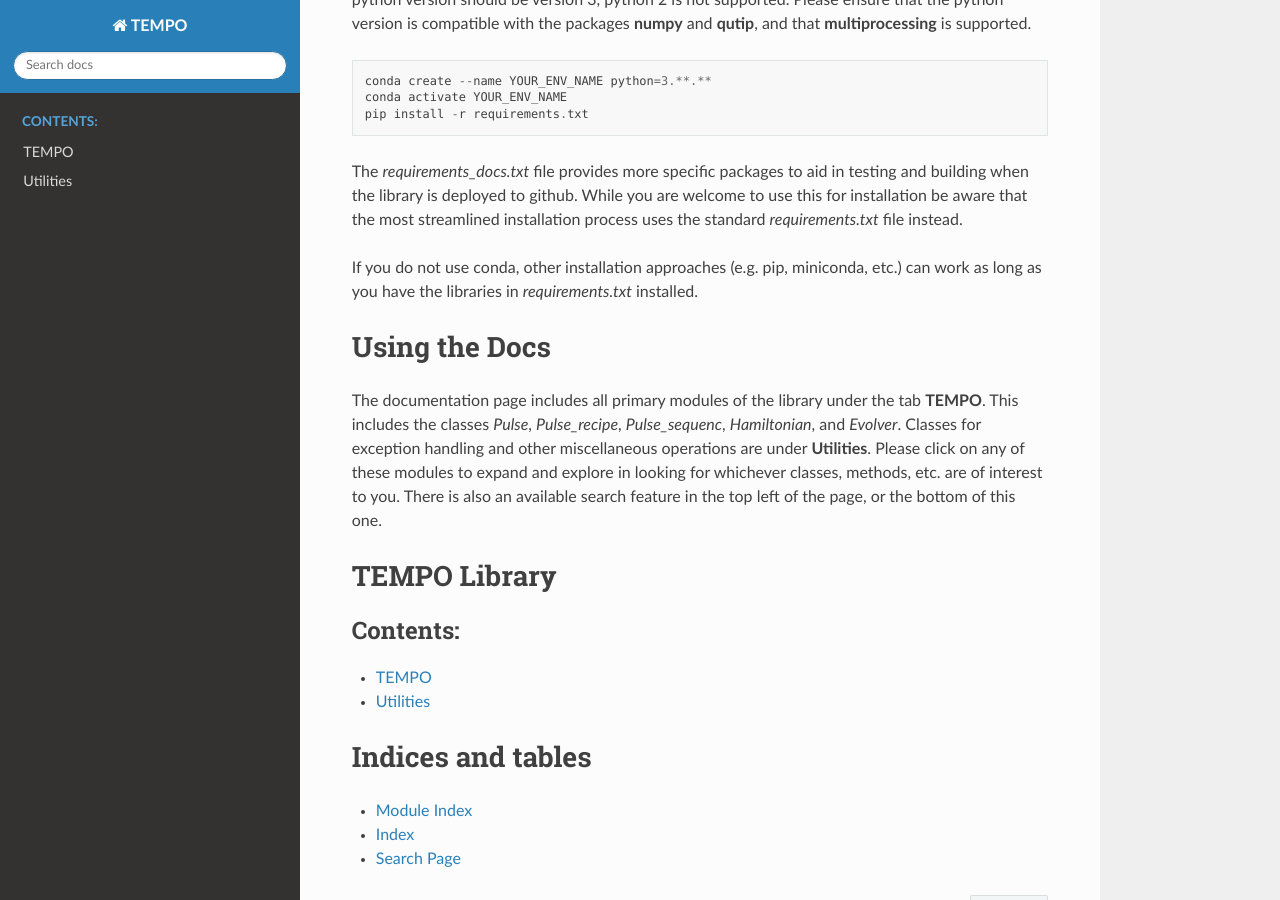
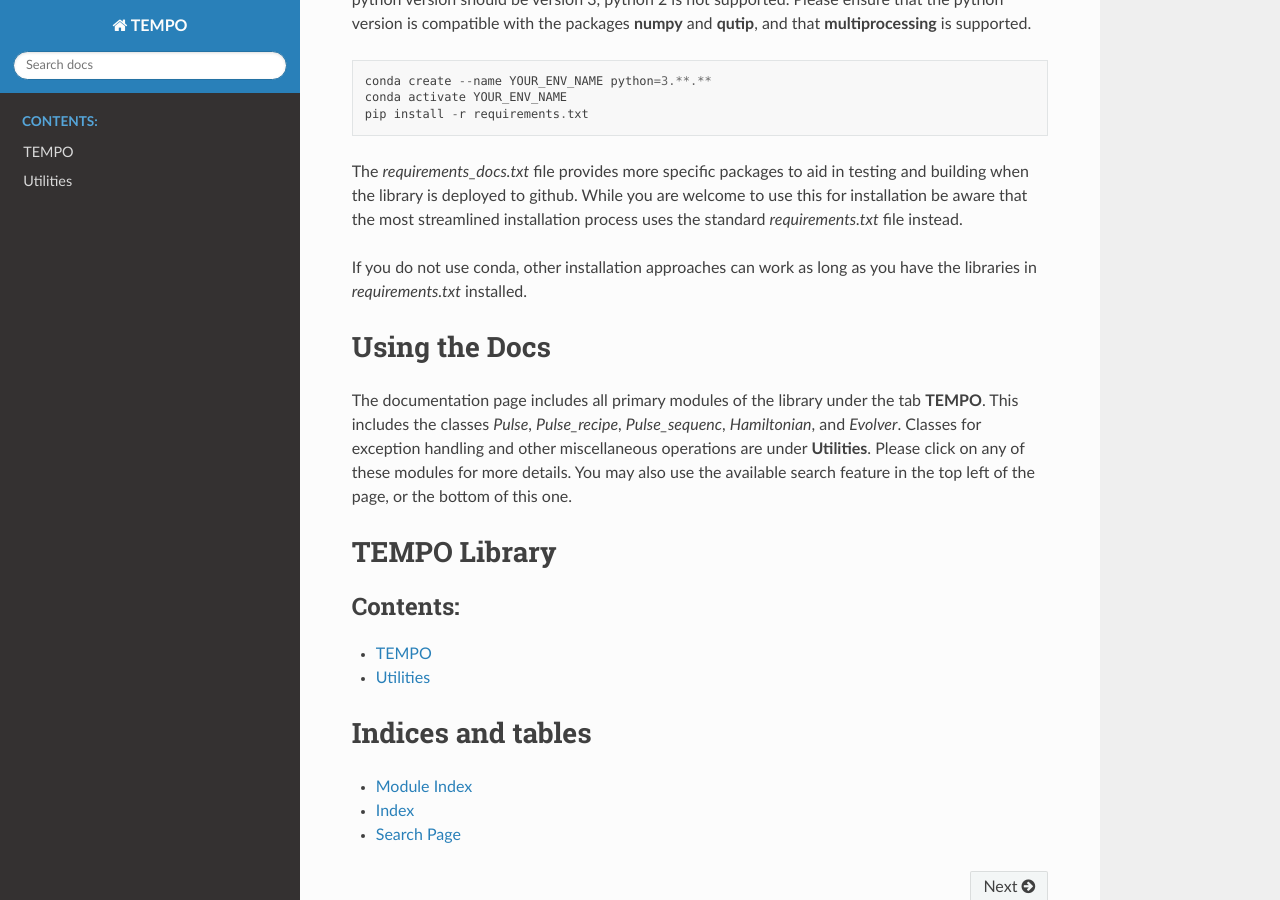
Before and after one commit to hakalasonja/TEMPO, a Sphinx documentation site: the page built from docs/source/index.rst, in a window 1280 px wide and 900 px high, scrolled down 769 px. Built offline with Sphinx 7.4.7 and the Read the Docs theme 3.1.0, drawn with Linux system fonts in a browser that asks for light colours.

Commit message:
Update index.rst

```diff
--- a/docs/source/index.rst
+++ b/docs/source/index.rst
@@ -41,18 +41,14 @@ Please ensure that the python version is compatible with the packages **numpy**
 The *requirements_docs.txt* file provides more specific packages to aid in testing and building when the library is deployed to github.
 While you are welcome to use this for installation be aware that the most streamlined installation process uses the standard *requirements.txt* file instead.
 
-If you do not use conda, other installation approaches (e.g. pip, miniconda, etc.) can work as long as you have the libraries
-in *requirements.txt* installed.
+If you do not use conda, other installation approaches can work as long as you have the libraries in *requirements.txt* installed.
 
 
 Using the Docs
 ==================
 
-The documentation page includes all primary modules of the library under the tab **TEMPO**. This includes the classes
-*Pulse*, *Pulse_recipe*, *Pulse_sequenc*, *Hamiltonian*, and *Evolver*. Classes for exception handling and other
-miscellaneous operations are under **Utilities**. Please click on any of these modules to expand and explore in looking for whichever
-classes, methods, etc. are of interest to you. There is also an available search feature in the top left of the page,
-or the bottom of this one.
+The documentation page includes all primary modules of the library under the tab **TEMPO**. This includes the classes *Pulse*, *Pulse_recipe*, *Pulse_sequenc*, *Hamiltonian*, and *Evolver*. Classes for exception handling and other miscellaneous operations are under **Utilities**. Please click on any of these modules for more details.
+You may also use the available search feature in the top left of the page, or the bottom of this one.
 
 TEMPO Library
 ==================
```
